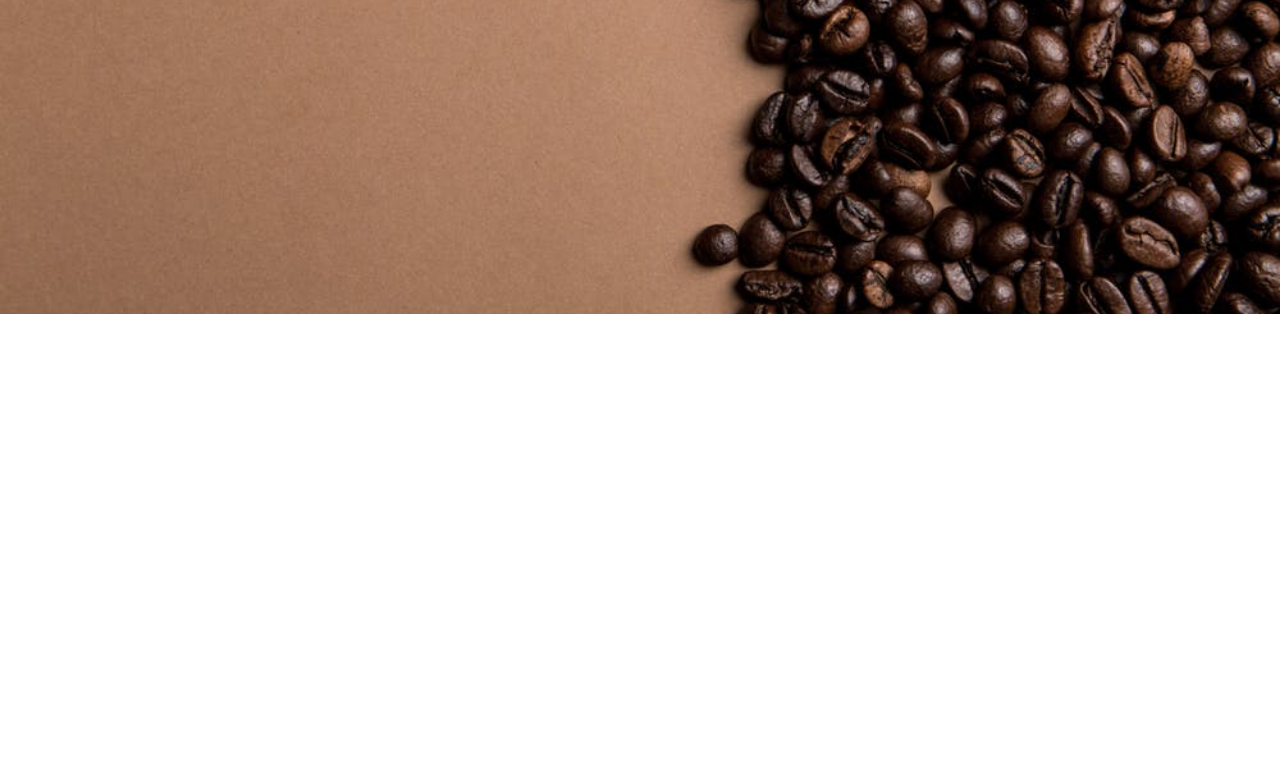
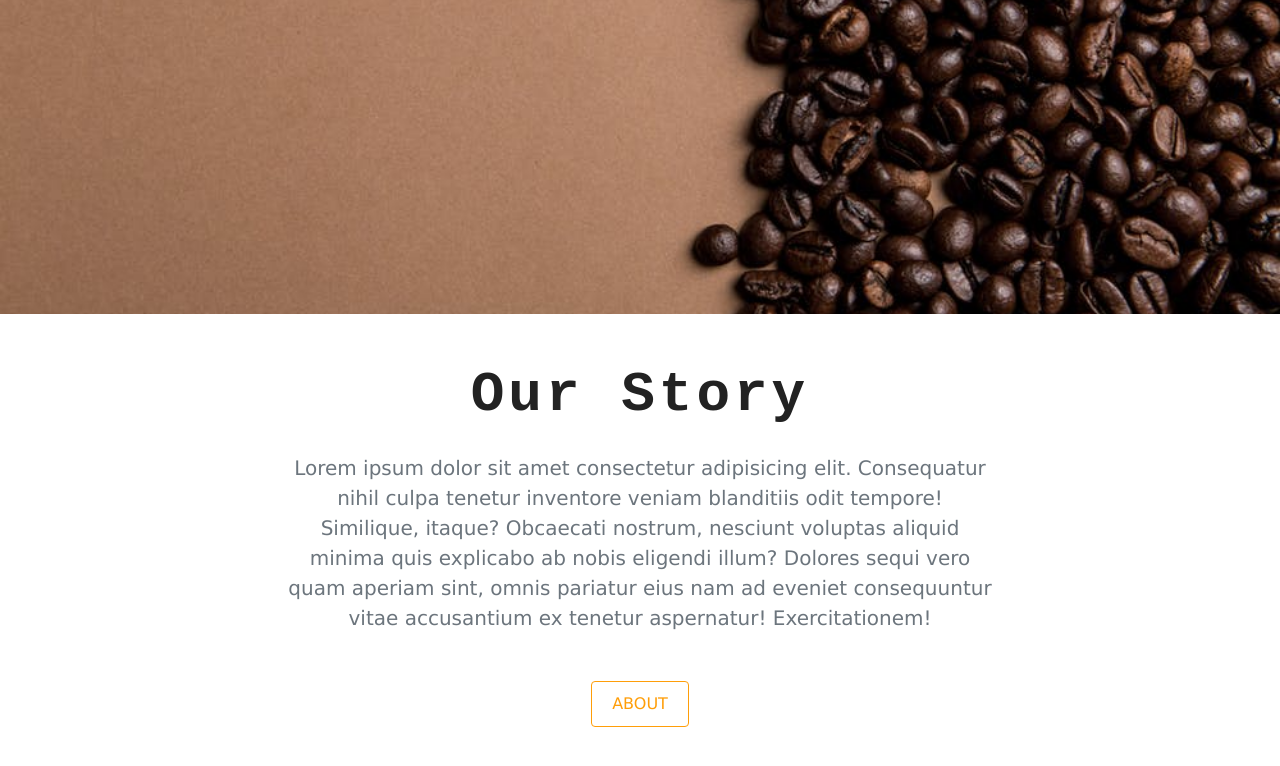
Before and after one commit to Mahmoud-Alsrouji-Kanani/gatsby-coffee-project, a Gatsby site: page / in a window 1280 px wide. Shown: the part 486-1252 px from the top of the page. Before the commit the page ends 800 px from the top, so only its background shows below. Built offline with nearby package versions, Linux system fonts and the light colour scheme; Gatsby itself is replaced by a stand-in of ours.

Commit message:
Create our story section

```diff
--- /dev/null
+++ b/src/components/Globals/Title.js
@@ -0,0 +1,11 @@
+import React from 'react'
+
+export default function Title({ title }) {
+    return (
+        <div className="row">
+            <div className="col text-ceneter mb-3">
+                <h1 className="display-4 text-capitalize font-weight-bold">{title}</h1>
+            </div>
+        </div>
+    )
+}
--- /dev/null
+++ b/src/components/Home/Info.js
@@ -0,0 +1,21 @@
+import React from 'react'
+import { Link } from 'gatsby'
+import Title from '../Globals/Title'
+
+export default function Info() {
+    return (
+        <section className="py-5">
+            <div className="container">
+                <div className="col-10 col-sm-8 mx-auto text-center">
+                    <Title title="our story" />
+                    <p className="lead text-muted mb-5">
+                        Lorem ipsum dolor sit amet consectetur adipisicing elit. Consequatur nihil culpa tenetur inventore veniam blanditiis odit tempore! Similique, itaque? Obcaecati nostrum, nesciunt voluptas aliquid minima quis explicabo ab nobis eligendi illum? Dolores sequi vero quam aperiam sint, omnis pariatur eius nam ad eveniet consequuntur vitae accusantium ex tenetur aspernatur! Exercitationem!
+                    </p>
+                    <Link to="/about">
+                        <button className="btn text-uppercase btn-yellow">about</button>
+                    </Link>
+                </div>
+            </div>
+        </section>
+    )
+}
--- a/src/components/layout.css
+++ b/src/components/layout.css
@@ -1,5 +1,5 @@
 :root {
-  --mainBrown:#2d1ef1;
+  --mainBrown:#2d1e1f;
   --mainYellow:rgb(255, 158, 9);
   --mainGrey:#ece8dc;
   --mainWhite:#FFF;
@@ -34,3 +34,13 @@ h1,h2,h3,h4,h5,h6 {
   opacity: 1 !important;
 }
 /**/
+.btn-yellow {
+  color: var(--mainYellow);
+  border-color: var(--mainYellow);
+  padding: 10px 20px;
+  transition: all .4s ease-in-out;
+}
+.btn-yellow:hover {
+  background: var(--mainYellow);
+  color: var(--mainWhite);
+}
--- a/src/pages/index.js
+++ b/src/pages/index.js
@@ -7,11 +7,13 @@ import SEO from "../components/seo";
 
 import BackgroundSection from '../components/Globals/BackgroundSection';
 
+import Info from '../components/Home/Info';
+
 const IndexPage = ({ data }) => (
   <Layout>
     <SEO title="Home" />
-
     <BackgroundSection img={data.img.childImageSharp.fluid} title="MK Coffee" styleClass="default-background" />
+    <Info />
   </Layout>
 )
 
```
